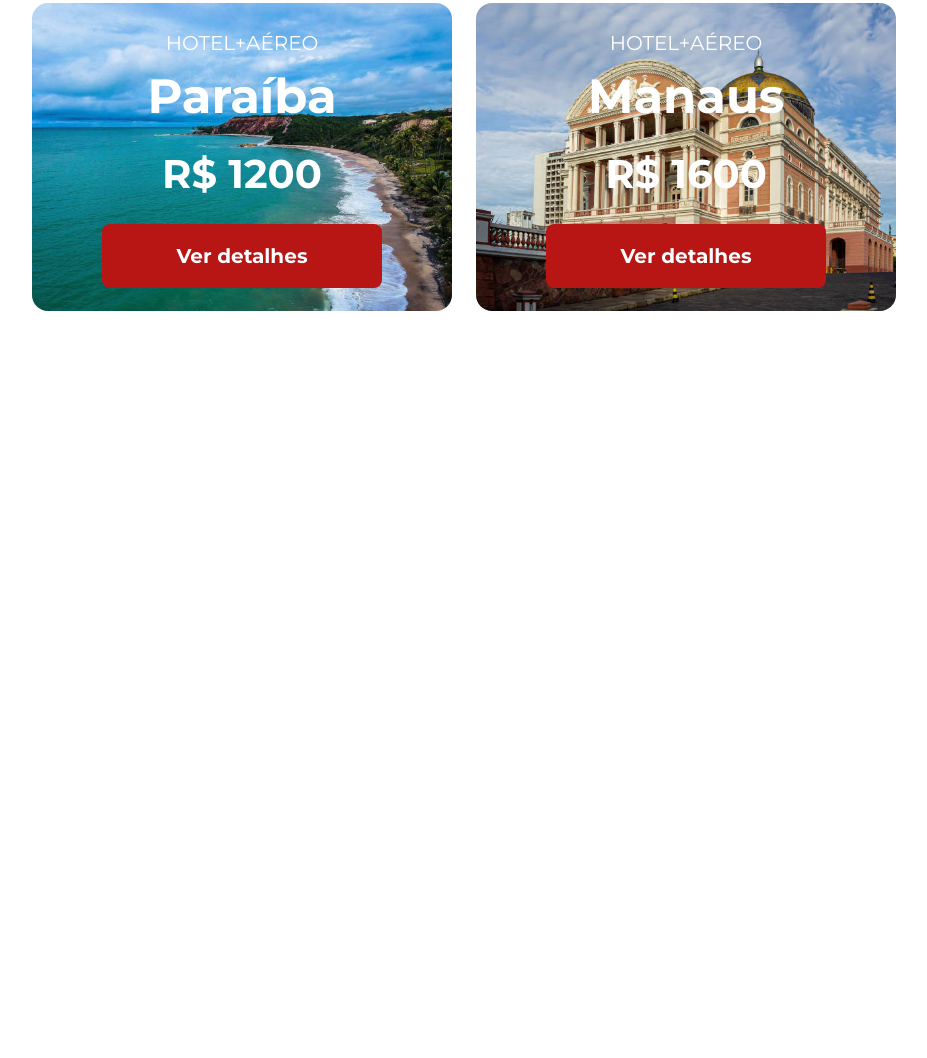
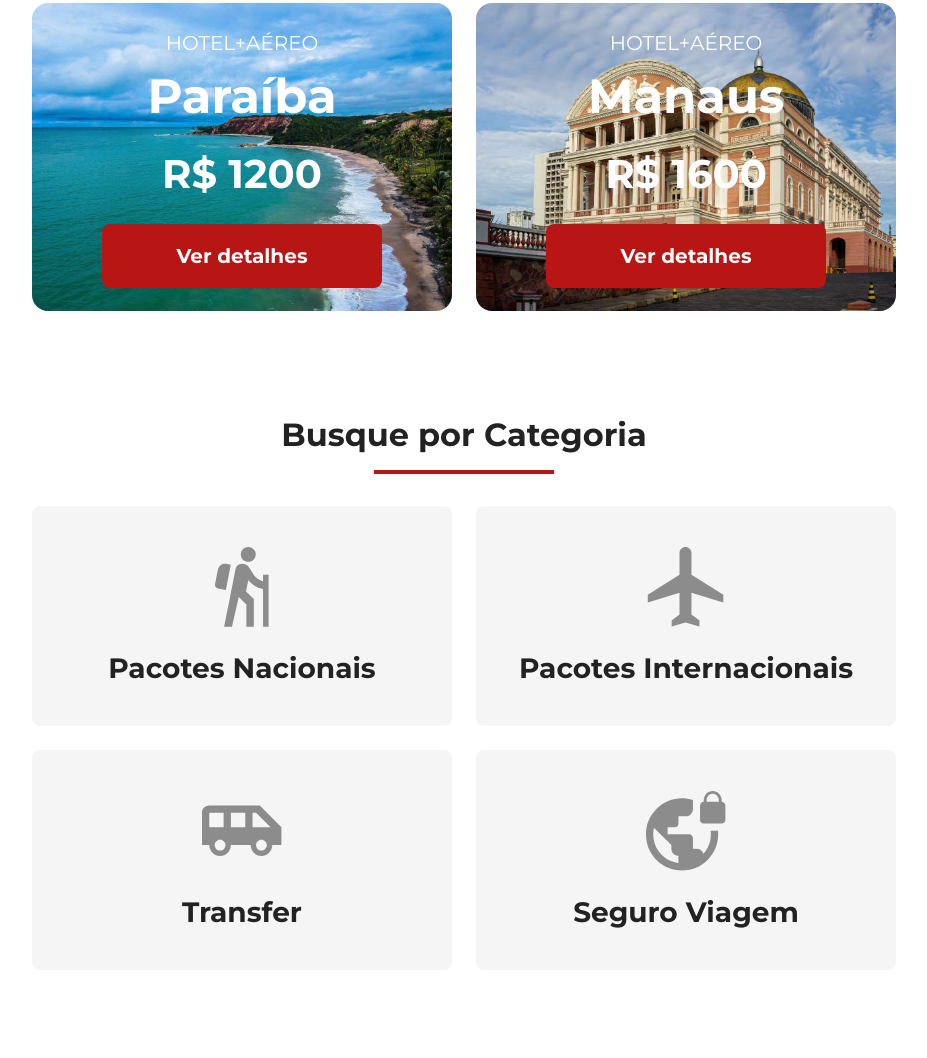
Before and after one commit to vilasboas-developer/jornada-viagens, a plain HTML site: page index.html in a window 1280 px wide. Shown: the part 1625-2683 px from the top of the page, without its empty margins (176-1103 px from the left). Before the commit the page ends 2040 px from the top, so only its background shows below. Drawn offline with Linux system fonts and the light colour scheme.

Commit message:
Ajusta layout da sessao categoria

```diff
--- /dev/null
+++ b/css/categories.css
@@ -0,0 +1,54 @@
+.categories-cards {
+  display: grid;
+  grid-template-columns: minmax(0, 312px);
+  justify-content: center;
+  gap: 24px;
+  padding: 32px 0 88px;
+  text-decoration: none;
+}
+
+.categories-cards .card {
+  display: flex;
+  flex-direction: column;
+  align-items: center;
+  justify-content: center;
+  gap: 24px;
+  background-color: var(--background-secondary-color);
+  width: 100%;
+  min-height: 220px;
+  border-radius: 8px;
+  text-decoration: none;
+  text-align: center;
+  padding: 16px;
+}
+
+.categories-cards .card img {
+  width: 80px;
+  height: 80px;
+}
+
+.categories-cards .card h3 {
+  margin: 0;
+  color: var(--text-primary-color);
+  font-size: 28px;
+  font-weight: var(--title-weight);
+}
+
+@media screen and (min-width: 768px) {
+  .categories-cards {
+    grid-template-columns: repeat(2, minmax(0, 312px));
+  }
+}
+
+@media screen and (min-width: 1024px) {
+  .categories-cards {
+    grid-template-columns: repeat(2, minmax(0, 420px));
+  }
+}
+
+@media screen and (min-width: 1440px) {
+  .categories-cards {
+    grid-template-columns: repeat(4, minmax(0, 282px));
+    padding: 64px 0 104px;
+  }
+}
--- a/css/global.css
+++ b/css/global.css
@@ -36,12 +36,20 @@ button,
 article {
   margin: 0;
   padding: 0;
+}
+
+* {
   box-sizing: border-box;
 }
 
 body {
   font-family: "Montserrat", sans-serif;
   color: var(--text-primary-color);
+}
+
+.section-title {
+  max-width: 312px;
+  margin: 0 auto;
 }
 
 .section-title h2 {
@@ -75,6 +83,10 @@ body {
 }
 
 @media screen and (min-width: 768px) {
+  .section-title {
+    max-width: none;
+  }
+
   .section-title h2 {
     font-size: 32px;
   }
--- a/css/offers.css
+++ b/css/offers.css
@@ -6,7 +6,7 @@
   padding: 32px 0 88px;
 }
 
-.card {
+.offers-cards .card {
   background-color: black;
   padding: 24px 0;
   color: var(--text-secondary-color);
@@ -16,19 +16,19 @@
   text-align: center;
 }
 
-.card header p {
+.offers-cards .card header p {
   font-size: 20px;
   font-weight: var(--text-weight);
   line-height: 32px;
 }
 
-.card section h3 {
+.offers-cards .card section h3 {
   font-size: 40px;
   font-weight: var(--title-weight);
   margin: 8px 0 24px;
 }
 
-.card section h3 span {
+.offers-cards .card section h3 span {
   display: inline-block;
   font-size: 32px;
   margin-top: 24px;
@@ -64,22 +64,22 @@
     padding: 64px 0 104px;
   }
 
-  .card {
+  .offers-cards .card {
     width: 420px;
     height: 308px;
   }
 
-  .card section h3 {
+  .offers-cards .card section h3 {
     font-size: 48px;
   }
 
-  .card section h3 span {
+  .offers-cards .card section h3 span {
     font-size: 40px;
   }
 }
 
 @media screen and (min-width: 1440px) {
-  .card {
+  .offers-cards .card {
     width: 588px;
   }
 }
--- a/css/style.css
+++ b/css/style.css
@@ -2,3 +2,4 @@
 @import url(header.css);
 @import url(hero.css);
 @import url(offers.css);
+@import url(categories.css);
--- a/index.html
+++ b/index.html
@@ -119,11 +119,55 @@
         </article>
       </div>
     </section>
-    <!-- <section class="categories">
+    <section class="categories">
       <div class="section-title">
         <h2>Busque por Categoria</h2>
         <hr />
       </div>
-    </section> -->
+      <div class="categories-cards">
+        <a
+          class="card"
+          href="#"
+          target="_blank"
+          title="Busque pela categoria Pacotes Nacionais"
+        >
+          <img
+            src="img/icon-pacotes-nacionais.svg"
+            alt="Ícone Pacotes Nacionais"
+          />
+          <h3>Pacotes Nacionais</h3>
+        </a>
+        <a
+          class="card"
+          href="#"
+          target="_blank"
+          title="Busque pela categoria Pacotes Internacionais"
+        >
+          <img
+            src="img/icon-pacotes-internacionais.svg"
+            alt="Ícone Pacotes Internacionais"
+          />
+          <h3>Pacotes Internacionais</h3>
+        </a>
+        <a
+          class="card"
+          href="#"
+          target="_blank"
+          title="Busque pela categoria Transfer"
+        >
+          <img src="img/icon-transfer.svg" alt="Ícone Transfer" />
+          <h3>Transfer</h3>
+        </a>
+        <a
+          class="card"
+          href="#"
+          target="_blank"
+          title="Busque pela categoria Seguro Viagem"
+        >
+          <img src="img/icon-seguro-viagem.svg" alt=" Ícone Viagem" />
+          <h3>Seguro Viagem</h3>
+        </a>
+      </div>
+    </section>
   </body>
 </html>
```
Also changed, not shown: img/icon-pacotes-internacionais.svg (added), img/icon-pacotes-nacionais.svg (added), img/icon-seguro-viagem.svg (added), img/icon-transfer.svg (added).
